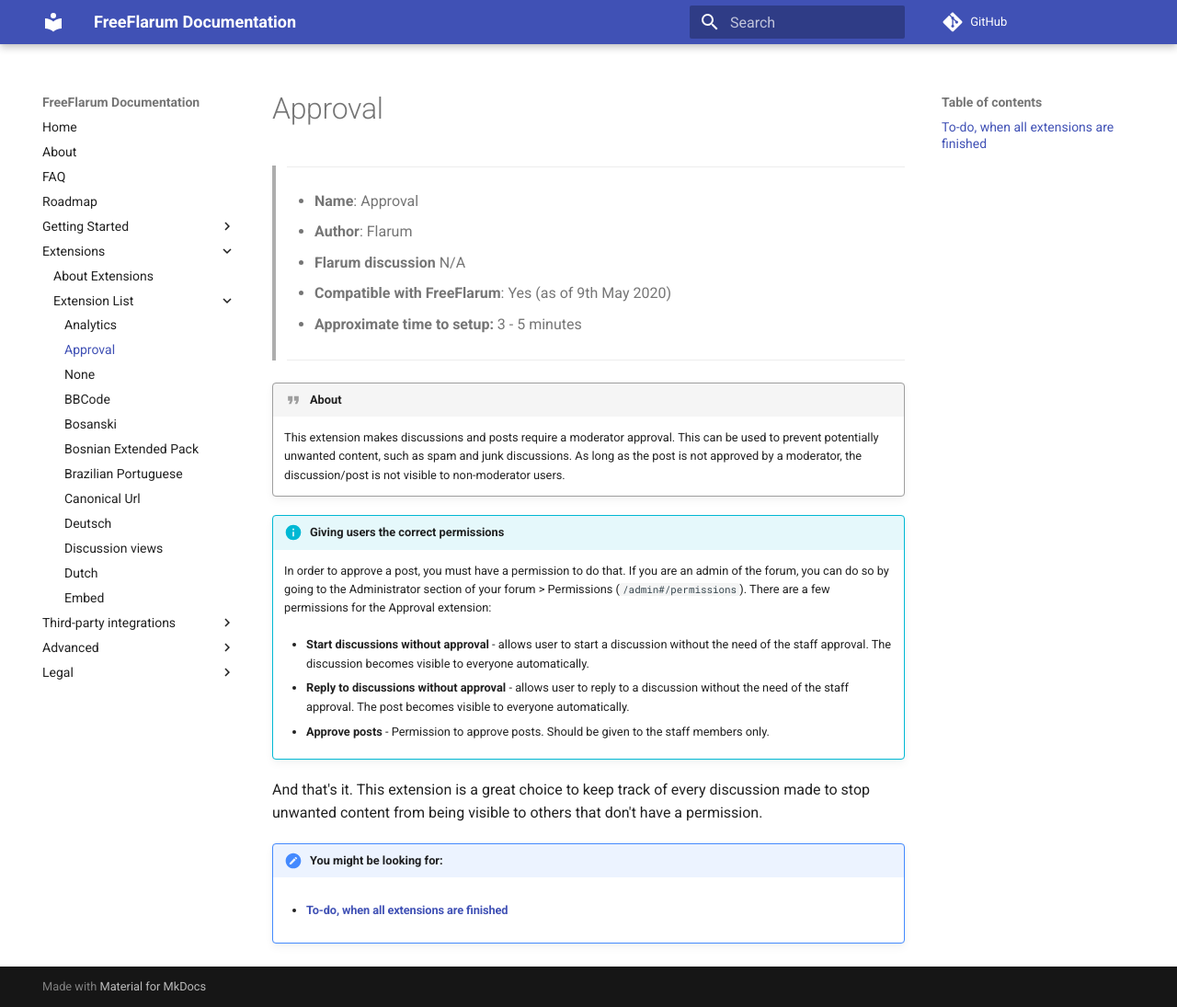
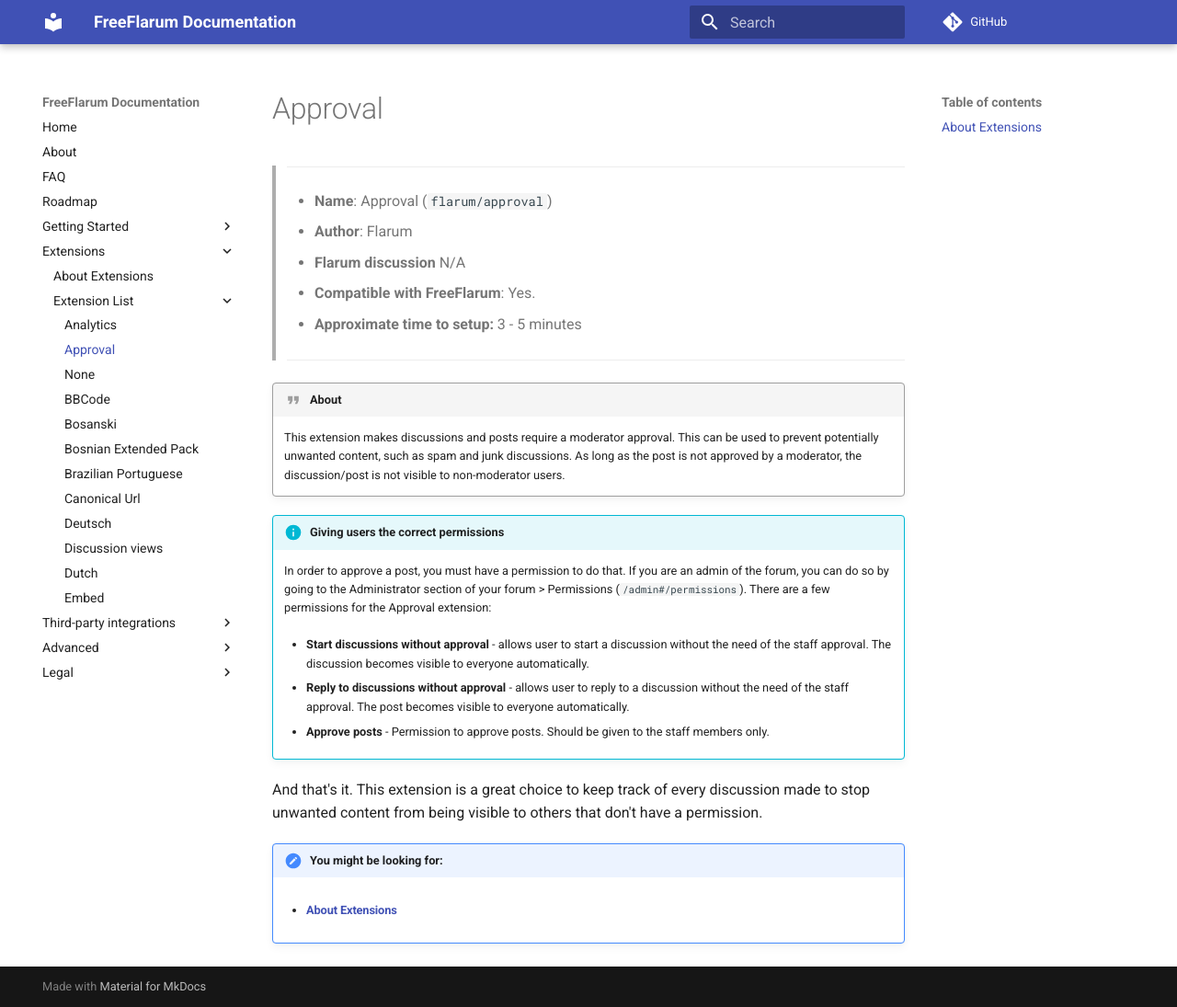
Before and after one commit to FreeFlarum/freeflarum.com, an MkDocs documentation site: the page built from docs/howto/extensions/Approval.md, in a window 1280 px wide and 1095 px high. Shown: the whole window at 92% size. Built offline with MkDocs 1.6.1 and Material for MkDocs 9.7.7, drawn with Linux system fonts in a browser that asks for light colours; comment, search, counter and statistics services are not loaded.

Commit message:
Update Approval.md

```diff
--- a/docs/howto/extensions/Approval.md
+++ b/docs/howto/extensions/Approval.md
@@ -1,8 +1,8 @@
 > ---
-> - **Name**: Approval
+> - **Name**: Approval (`flarum/approval`)
 > - **Author**: Flarum
 > - **Flarum discussion** N/A
-> - **Compatible with FreeFlarum**: Yes (as of 9th May 2020)
+> - **Compatible with FreeFlarum**: Yes.
 > - **Approximate time to setup:** 3 - 5 minutes
 >
 > ---
@@ -24,4 +24,4 @@
 And that's it. This extension is a great choice to keep track of every discussion made to stop unwanted content from being visible to others that don't have a permission.
 
 !!! note "You might be looking for:"
-    - #### **[To-do, when all extensions are finished](comming.soon)**
+    - #### [About Extensions](https://www.freeflarum.com/docs/howto/extensions/About-Extensions/)
```
